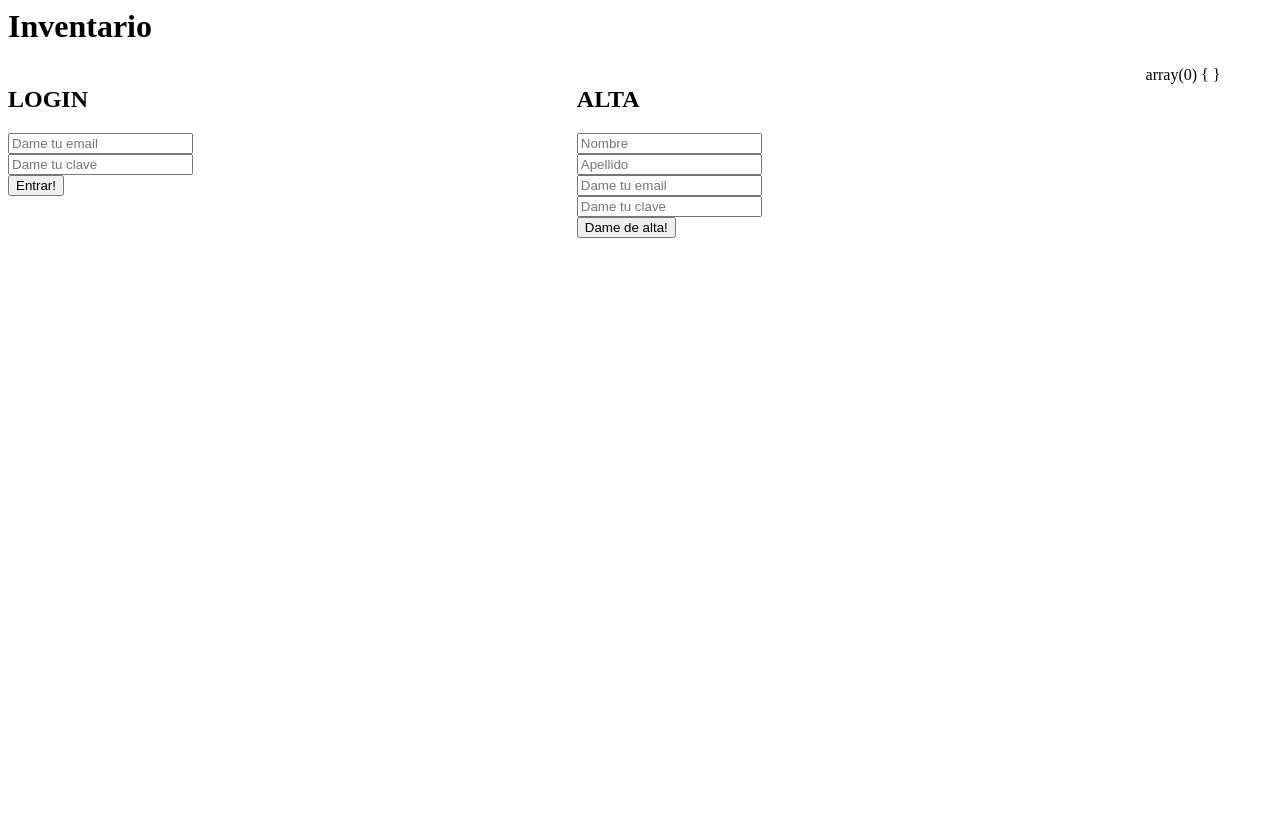
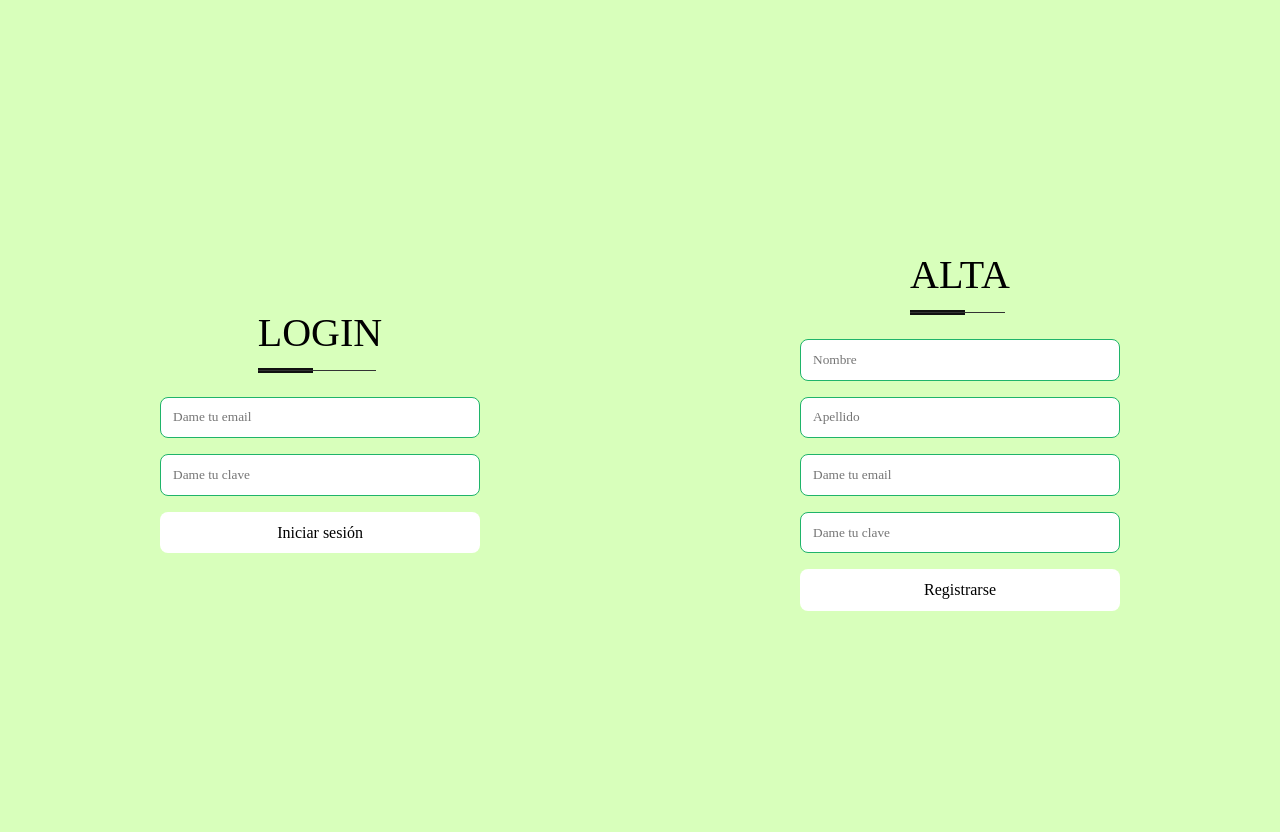
Before and after one commit to MC2901/inventario, a PHP site: page / in a window 1280 px wide. Before the commit the page ends 238 px from the top, so only its background shows below. Run offline with PHP 8.4, Linux system fonts and the light colour scheme.

Commit message:
feat: estilos login

```diff
--- /dev/null
+++ b/login/css/login.css
@@ -0,0 +1,100 @@
+* {
+  font-family: "Montserrat";
+  margin: 0;
+  padding: 0;
+  border: none;
+}
+.login {
+  width: 100%;
+  height: 100%;
+  padding-top: 2rem;
+  background-color: rgba(178, 255, 120, 0.5);
+  color: rgb(0, 0, 0);
+  display: flex;
+  justify-content: space-around;
+}
+
+.form {
+  display: flex;
+  flex-direction: column;
+  align-items: center;
+  justify-content: center;
+}
+
+.form h2 {
+  font-size: 40px;
+  font-weight: 500;
+  letter-spacing: 0;
+  line-height: 1.5em;
+  padding-bottom: 10px;
+  margin-bottom: 1rem;
+  position: relative;
+}
+.form h2:before {
+  content: "";
+  position: absolute;
+  left: 0;
+  bottom: 0;
+  height: 5px;
+  width: 55px;
+  background-color: #111;
+}
+.form h2:after {
+  content: "";
+  position: absolute;
+  left: 0;
+  bottom: 2px;
+  height: 1px;
+  width: 95%;
+  max-width: 255px;
+  background-color: #333;
+}
+
+.form input {
+  width: 20rem;
+  height: 2.6rem;
+  padding: 8px 12px;
+  margin: 8px;
+  box-sizing: border-box;
+  border: 1px solid rgb(31, 180, 106);
+  border-radius: 8px;
+}
+
+.submit {
+  background-color: #4caf50; /* Green */
+  border: none !important;
+  color: white;
+  text-align: center;
+  text-decoration: none;
+  display: inline-block;
+  font-size: 16px;
+  margin: 4px 2px;
+  transition-duration: 0.4s;
+  cursor: pointer;
+}
+.submit {
+  background-color: white;
+  color: black;
+  border: 2px solid #4caf50;
+}
+
+.submit:hover {
+  background-color: #4caf50;
+  color: white;
+}
+
+.correct{
+    background-color: #58cf7c;
+    text-align: center;
+    font-size: 1.6rem;
+    padding: 1rem;
+    color: white;
+}
+
+.error{
+    background-color: #fa8080;
+    text-align: center;
+    font-size: 1.6rem;
+    padding: 1rem;
+    color: rgb(255, 255, 255);
+}
--- a/login/index.php
+++ b/login/index.php
@@ -2,34 +2,30 @@
 session_start();
 ?>
 
-<style>
-	form {
-		float: left;
-		width: 45%;
-	}
-</style>
-<h1>Inventario</h1>
+<link rel="stylesheet" type="text/css" href="./css/login.css">
+</link>
 <?php
 
 if (isset($_GET['alta'])) {
-	echo 'Logueado correctamente';
+	echo '<p class="correct">Logueado correctamente</p>';
 }
 if (isset($_GET['login'])) {
-	echo '<strong style="color: red">Usuario o clave incorrecto</strong>';
+	echo '<p class="error">Usuario o clave incorrecto</p>';
 }
-var_dump($_SESSION);
 ?>
-<form method="post" action="login.php">
-	<h2>LOGIN</h2>
-	<div><input type="email" placeholder="Dame tu email" name="email" /></div>
-	<div><input type="password" placeholder="Dame tu clave" name="clave" /></div>
-	<div><input type="submit" value="Entrar!" /></div>
-</form>
-<form method="post" action="alta.php">
-	<h2>ALTA</h2>
-	<div><input type="text" placeholder="Nombre" name="nombre" require /></div>
-	<div><input type="text" placeholder="Apellido" name="apellido" require /></div>
-	<div><input type="email" placeholder="Dame tu email" name="email" require /></div>
-	<div><input type="password" placeholder="Dame tu clave" name="clave" require /></div>
-	<div><input type="submit" value="Dame de alta!" /></div>
-</form>
+<section class="login">
+	<form class="form" method="post" action="login.php">
+		<h2>LOGIN</h2>
+		<input type="email" placeholder="Dame tu email" name="email" />
+		<input type="password" placeholder="Dame tu clave" name="clave" />
+		<input class="submit" type="submit" value="Iniciar sesión" />
+	</form>
+	<form class="form" method="post" action="alta.php">
+		<h2>ALTA</h2>
+		<input type="text" placeholder="Nombre" name="nombre" require />
+		<input type="text" placeholder="Apellido" name="apellido" require />
+		<input type="email" placeholder="Dame tu email" name="email" require />
+		<input type="password" placeholder="Dame tu clave" name="clave" require />
+		<input class="submit" type="submit" value="Registrarse" />
+	</form>
+</section>
--- a/login/logueado.php
+++ b/login/logueado.php
@@ -7,7 +7,6 @@ if( !isset( $_SESSION['ID'] ) ){
 
 
 
-var_dump($_SESSION);
 /*print "<ul>"
 print "<li>". $nombre .  "</li>";
 print "</ul>"*/
```
